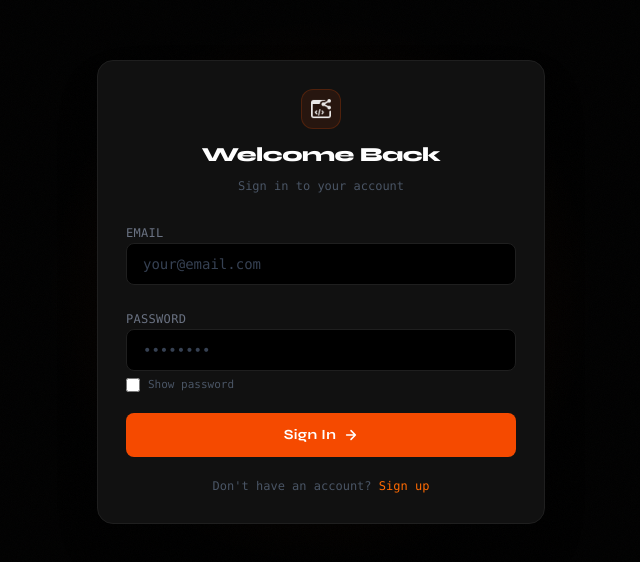
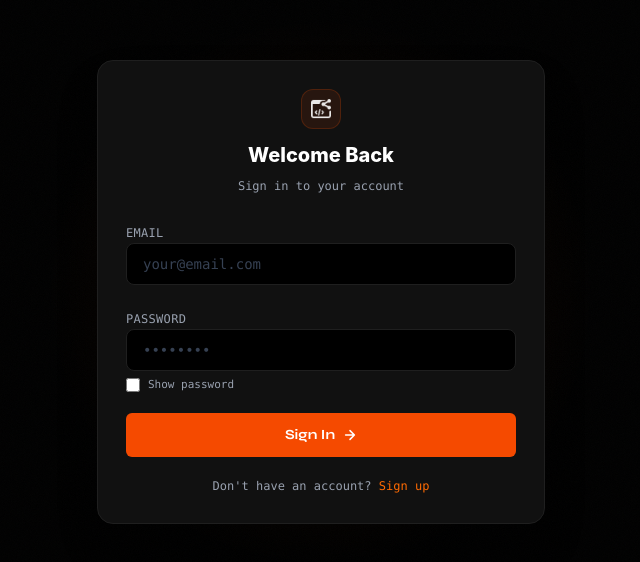
Before and after one commit to OhadRaza01/code-share, a React (Vite) app: page /login in a window 1280 px wide. Shown: the part 108-670 px from the top of the page, without its empty margins (319-959 px from the left). Built offline with nearby package versions, Linux system fonts and the light colour scheme; no server answers.

Commit message:
edit login page ui and add one error msg in login handling

```diff
--- a/src/pages/LoginPage.jsx
+++ b/src/pages/LoginPage.jsx
@@ -31,6 +31,7 @@ export default function LoginPage() {
         } catch (err) {
             if (err.code === 'auth/invalid-credential') setError("Invalid email or password.")
             else if (err.code === 'auth/missing-password') setError("Password is missing.")
+            else if (err.code === 'auth/network-request-failed') setError("Please check your connection.")
             else setError(err.message)
         }
     }
@@ -66,17 +67,16 @@ export default function LoginPage() {
                         <img src={logo} alt="logo" className="w-5 invert opacity-90" />
                     </div>
                     <h1
-            className="text-xl font-extrabold tracking-tight text-white"
-            style={{ fontFamily: "'Syne', sans-serif" }}
+                        className="text-xl font-extrabold text-white"
                     >
                         Welcome Back
                     </h1>
-          <p className="font-mono text-[12px] text-gray-600">Sign in to your account</p>
+                    <p className="font-mono text-[12px] text-gray-400">Sign in to your account</p>
                 </div>
 
                 {/* Email */}
                 <div className="space-y-1.5">
-          <label className="font-mono text-[12px] text-gray-500 tracking-wide uppercase">Email</label>
+                    <label className="font-mono text-[12px] text-gray-400 tracking-wide uppercase">Email</label>
                     <input
                         type="email"
                         placeholder="your@email.com"
@@ -87,7 +87,7 @@ export default function LoginPage() {
 
                 {/* Password */}
                 <div className="space-y-1.5">
-          <label className="font-mono text-[12px] text-gray-500 tracking-wide uppercase">Password</label>
+                    <label className="font-mono text-[12px] text-gray-400 tracking-wide uppercase">Password</label>
                     <input
                         type={showPassword ? "text" : "password"}
                         placeholder="••••••••"
@@ -100,7 +100,7 @@ export default function LoginPage() {
                             className="accent-orange-600 w-3.5 h-3.5 cursor-pointer"
                             onChange={() => setShowPassword(!showPassword)}
                         />
-            <span className="font-mono text-[11px] text-gray-600">Show password</span>
+                        <span className="font-mono text-[11px] text-gray-400">Show password</span>
                     </label>
                 </div>
 
@@ -114,7 +114,7 @@ export default function LoginPage() {
                 {/* Submit */}
                 <button
                     onClick={handleSignIn}
-          className="w-full flex items-center justify-center gap-2 py-3 rounded-lg bg-orange-600 hover:bg-orange-700 text-white text-sm font-bold tracking-wide transition-all duration-200 hover:shadow-[0_8px_24px_rgba(234,88,12,0.3)] active:scale-[0.98]"
+                    className="w-full flex items-center justify-center gap-2 py-3 rounded-md bg-orange-600 hover:bg-orange-700 text-white text-sm font-bold transition-all duration-200  active:scale-[0.98]"
                     style={{ fontFamily: "'Syne', sans-serif" }}
                 >
                     Sign In
@@ -124,7 +124,7 @@ export default function LoginPage() {
                 </button>
 
                 {/* Sign up link */}
-        <p className="text-center font-mono text-[12px] text-gray-600">
+                <p className="text-center font-mono text-[12px] text-gray-400">
                     Don't have an account?{" "}
                     <Link to="/signup" className="text-orange-500 hover:text-orange-400 transition-colors duration-200">
                         Sign up
```
Lines whose indentation alone changed are shown as unchanged.
